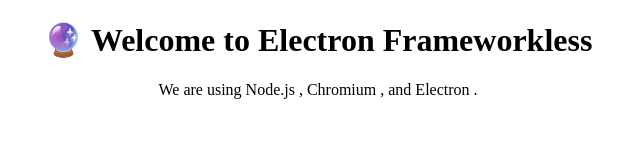
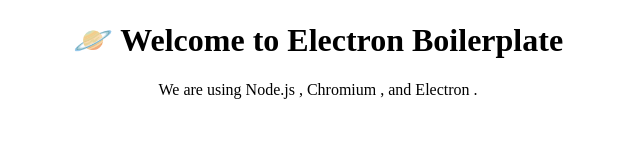
Before and after one commit to morellexf13/electron-boilerplate, an Electron app: page index.html in a window 800 px wide. Shown: the whole page, without its empty margins (82-722 px from the left). Drawn offline with Linux system fonts and the light colour scheme.

Commit message:
Rename project

```diff
--- a/index.html
+++ b/index.html
@@ -5,11 +5,11 @@
     <!-- https://developer.mozilla.org/en-US/docs/Web/HTTP/CSP -->
     <meta http-equiv="Content-Security-Policy" content="default-src 'self'; script-src 'self'; style-src 'self' 'unsafe-inline'">
     <link href="./styles.css" rel="stylesheet">
-    <title>Electron Frameworkless</title>
+    <title>Electron Boilerplate</title>
   </head>
   <body>
     <center>
-    <h1>🔮 Welcome to Electron Frameworkless</h1>
+    <h1>🪐 Welcome to Electron Boilerplate</h1>
     We are using Node.js <span id="node-version"></span>,
     Chromium <span id="chrome-version"></span>,
     and Electron <span id="electron-version"></span>.
--- a/package.json
+++ b/package.json
@@ -1,5 +1,5 @@
 {
-  "name": "electron-frameworkless",
+  "name": "electron-boilerplate",
   "version": "1.1.1",
   "description": "A Electron 30 Starter Boilerplate for JavaScript. Start creating your macOS and Windows apps right now!",
   "author": "morellexf13",
@@ -20,7 +20,8 @@
     "start",
     "tutorial",
     "demo",
-    "frameworkless"
+    "frameworkless",
+    "boilerplate"
   ],
   "build": {
     "productName": "electron-quick-start",
```
Also changed, not shown: README.md, 1 other file.
